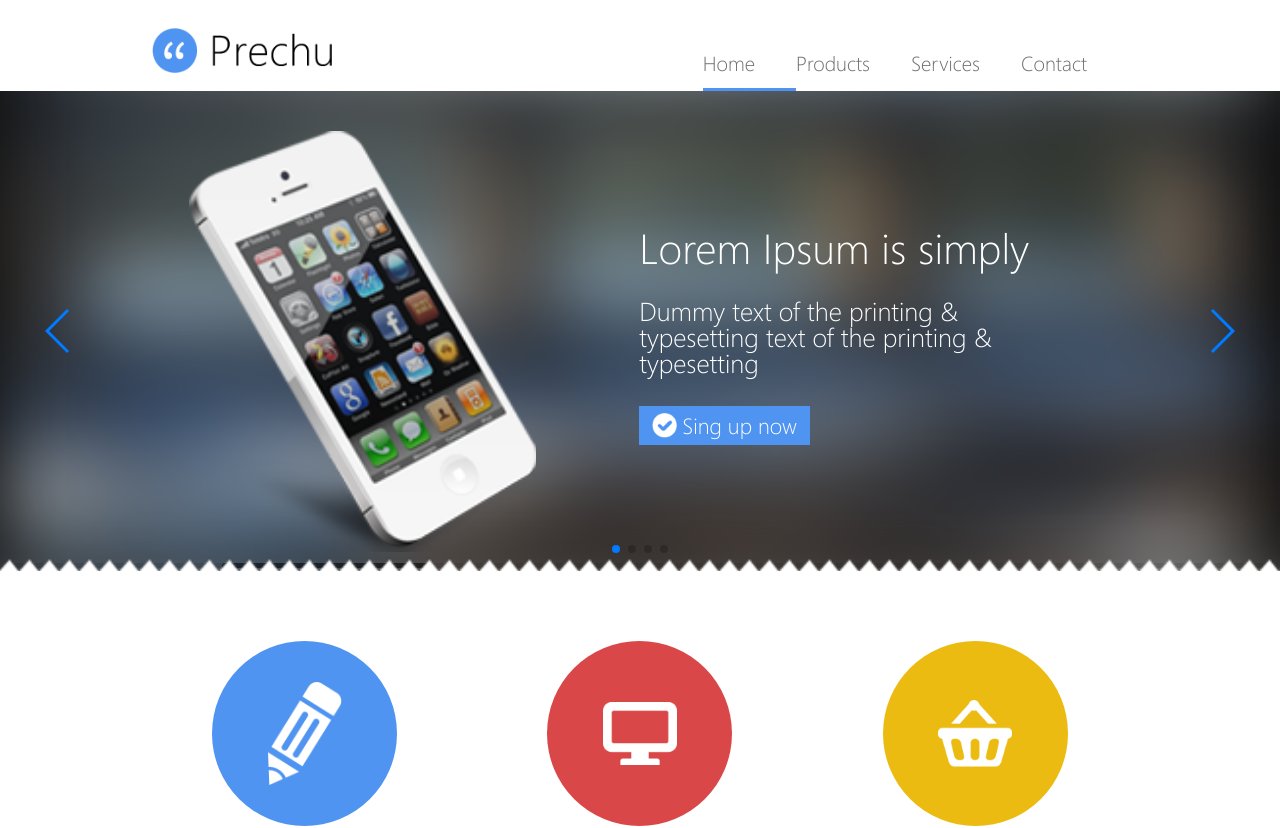
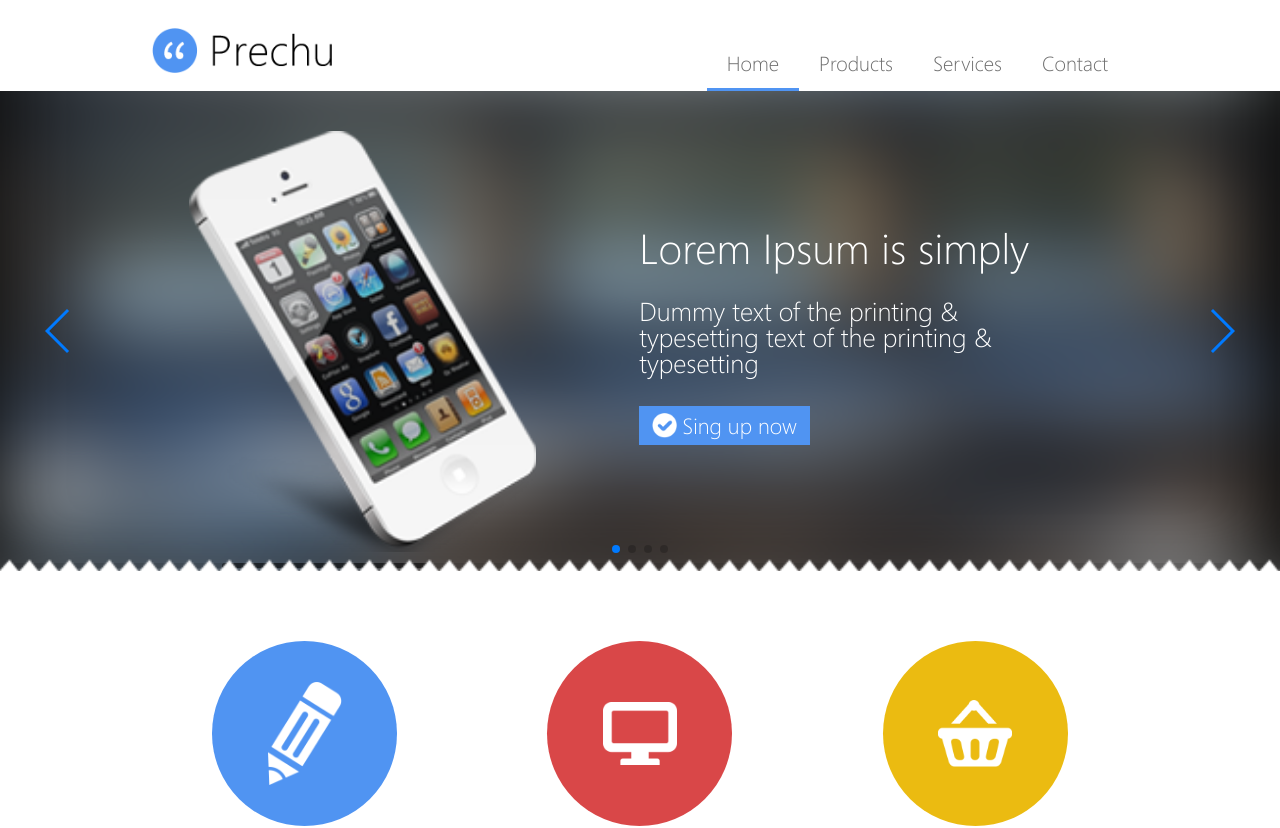
Before and after one commit to kompanietsaleksandra/-Prechu, a plain HTML site: page index.html in a window 1280 px wide. Shown: the top 828 px of the page. Drawn offline with nearby package versions, Linux system fonts and the light colour scheme.

Commit message:
fix style

```diff
--- a/css/components/header.css
+++ b/css/components/header.css
@@ -126,7 +126,7 @@
     }
     .nav-item {
         list-style: none;
-        padding: 0 41px 10px 0;
+        padding: 0 20px 10px 20px;
         margin-right: 0;
     }
     .nav-item.active {
```
